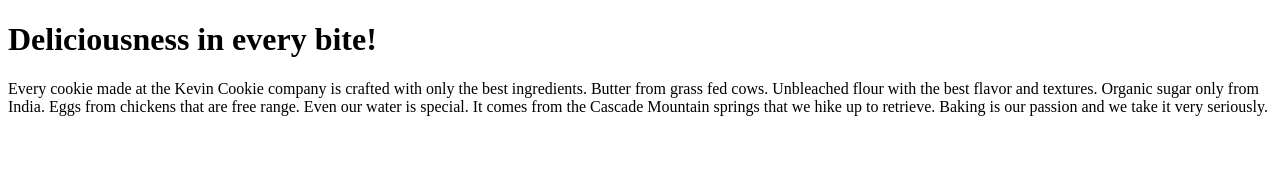
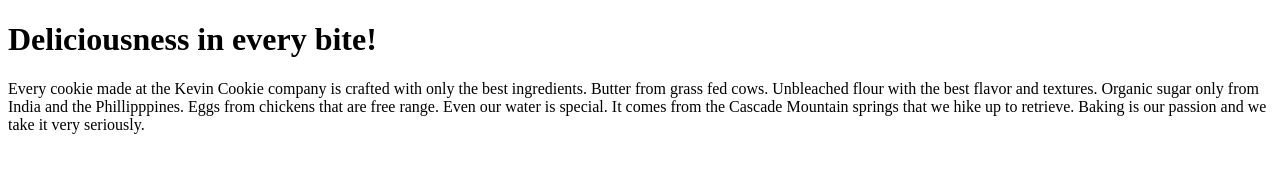
Before and after one commit to kjaceo/Kjaceo-Cursor, a plain HTML site: page index.htm in a window 1280 px wide. Drawn offline with Linux system fonts and the light colour scheme.

Commit message:
Update index.htm

```diff
--- a/index.htm
+++ b/index.htm
@@ -3,7 +3,7 @@
 <body>
 
 <h1>Deliciousness in every bite!</h1>
-<p>Every cookie made at the Kevin Cookie company is crafted with only the best ingredients. Butter from grass fed cows. Unbleached flour with the best flavor and textures. Organic sugar only from India. Eggs from chickens that are free range. Even our water is special. It comes from the Cascade Mountain springs that we hike up to retrieve. Baking is our passion and we take it very seriously.</p>
+<p>Every cookie made at the Kevin Cookie company is crafted with only the best ingredients. Butter from grass fed cows. Unbleached flour with the best flavor and textures. Organic sugar only from India and the Phillipppines. Eggs from chickens that are free range. Even our water is special. It comes from the Cascade Mountain springs that we hike up to retrieve. Baking is our passion and we take it very seriously.</p>
 
 </body>
 </html>
```
